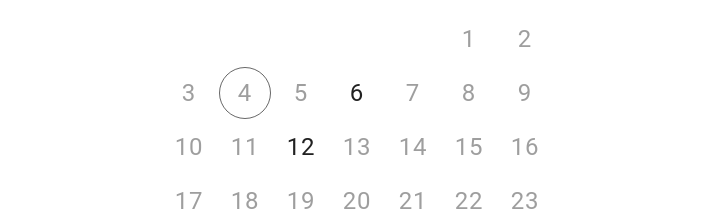
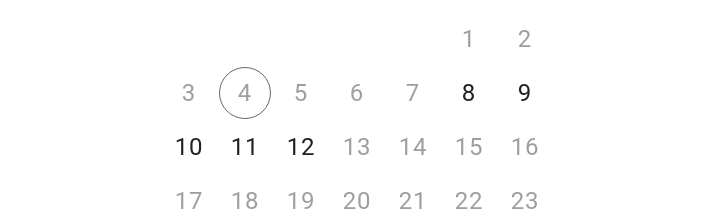
Before and after one commit to hi09067/kioskfront, a React (Vite) app: page /showtime in a window 1280 px wide. Shown: the part 204-427 px from the top of the page, without its empty margins (283-993 px from the left). Built offline with nearby package versions, Linux system fonts and the light colour scheme.

Commit message:
테스트용 관람일자 추가(나중에 수정할것)

```diff
--- a/src/pages/ShowtimeSelect.jsx
+++ b/src/pages/ShowtimeSelect.jsx
@@ -16,19 +16,25 @@ export default function ShowtimeSelect() {
   const { setViewDate, viewDate } = useUserStore();
 
   const allowedDates = [
-    //dayjs('2025-08-11'),
-    dayjs('2025-08-06'),
+    dayjs('2025-08-08'),
+    dayjs('2025-08-09'),
+    dayjs('2025-08-10'),
+    dayjs('2025-08-11'),
     dayjs('2025-08-12'),
   ];
 
   const showtimesByDate = {
-    /*
+    '2025-08-08': [
+      { id: 1, time: '19:30', actors: ['김인주', '박정민', '이지민'] },
+    ],
+    '2025-08-09': [
+      { id: 1, time: '19:30', actors: ['김인주', '박정민', '이지민'] },
+    ],
+    '2025-08-10': [
+      { id: 1, time: '19:30', actors: ['김인주', '박정민', '이지민'] },
+    ],
     '2025-08-11': [
       { id: 1, time: '19:30', actors: ['김인주', '박정민', '이지민'] },
-    ],
-    */
-   '2025-08-06': [
-      { id: 1, time: '20:20', actors: ['김인주', '박정민', '이지민'] },
     ],
     '2025-08-12': [
       { id: 2, time: '16:00', actors: ['김인주', '박정민', '이지민'] },
```
